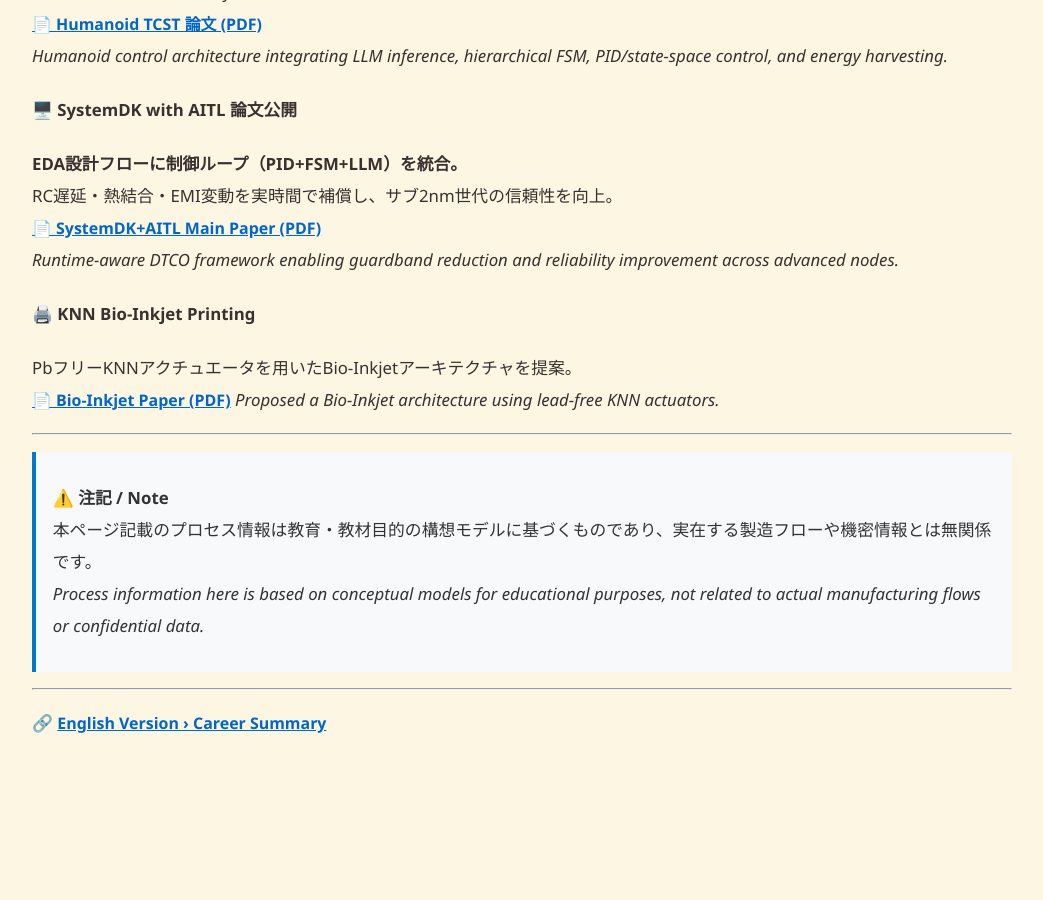
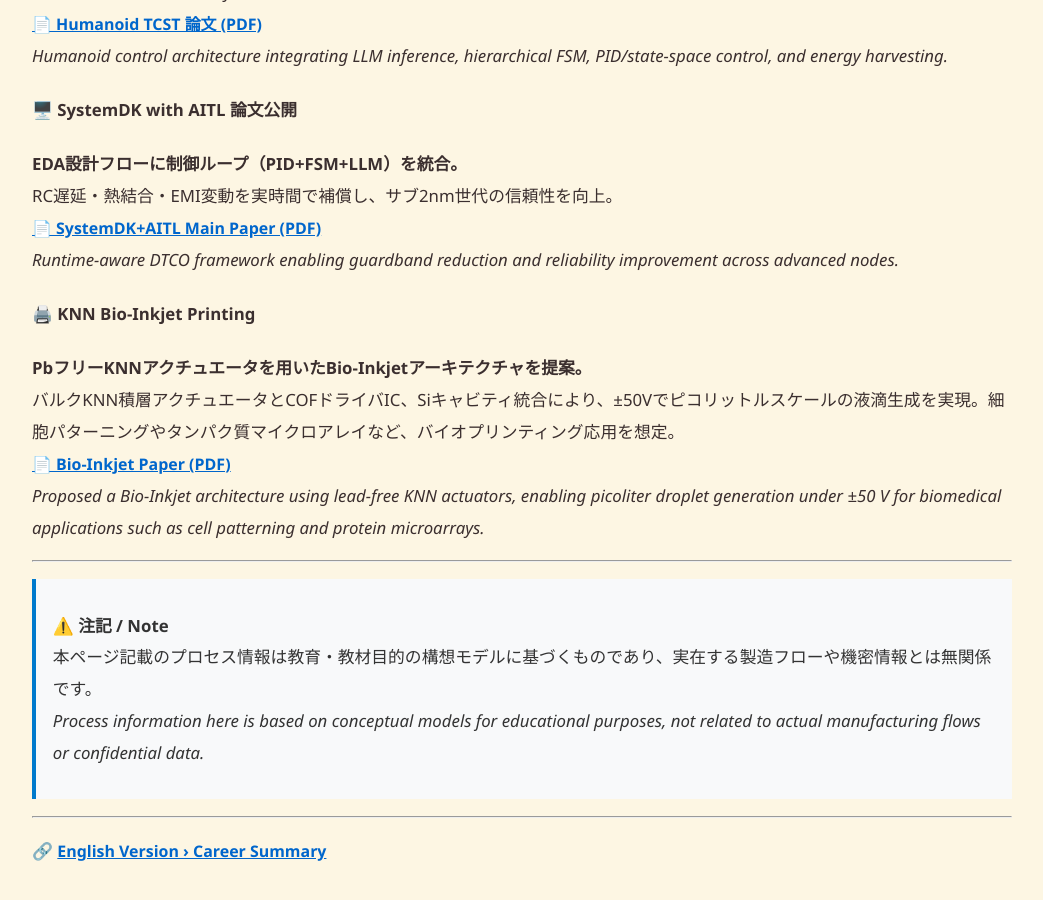
Before and after one commit to Samizo-AITL/Samizo-AITL.github.io, a Jekyll site: the page built from about/career-summary/index.md, in a window 1280 px wide and 900 px high, scrolled down 3891 px. Shown: the whole window, without its empty margins (118-1161 px from the left). Built offline with Jekyll 4.4.1, drawn with Linux system fonts in a browser that asks for light colours; before the commit the page ends 4664 px from its top, so only the background shows below that.

Commit message:
Update index.md

```diff
--- a/about/career-summary/index.md
+++ b/about/career-summary/index.md
@@ -135,9 +135,10 @@ RC遅延・熱結合・EMI変動を実時間で補償し、サブ2nm世代の信
 *Runtime-aware DTCO framework enabling guardband reduction and reliability improvement across advanced nodes.*
 
 #### 🖨️ KNN Bio-Inkjet Printing
-PbフリーKNNアクチュエータを用いたBio-Inkjetアーキテクチャを提案。
+**PbフリーKNNアクチュエータを用いたBio-Inkjetアーキテクチャを提案。**
+バルクKNN積層アクチュエータとCOFドライバIC、Siキャビティ統合により、±50Vでピコリットルスケールの液滴生成を実現。細胞パターニングやタンパク質マイクロアレイなど、バイオプリンティング応用を想定。
 [📄 Bio-Inkjet Paper (PDF)](./docs/bioinkjet_knn.pdf)
-*Proposed a Bio-Inkjet architecture using lead-free KNN actuators.*
+*Proposed a Bio-Inkjet architecture using lead-free KNN actuators, enabling picoliter droplet generation under ±50 V for biomedical applications such as cell patterning and protein microarrays.*
 
 ---
 
```
